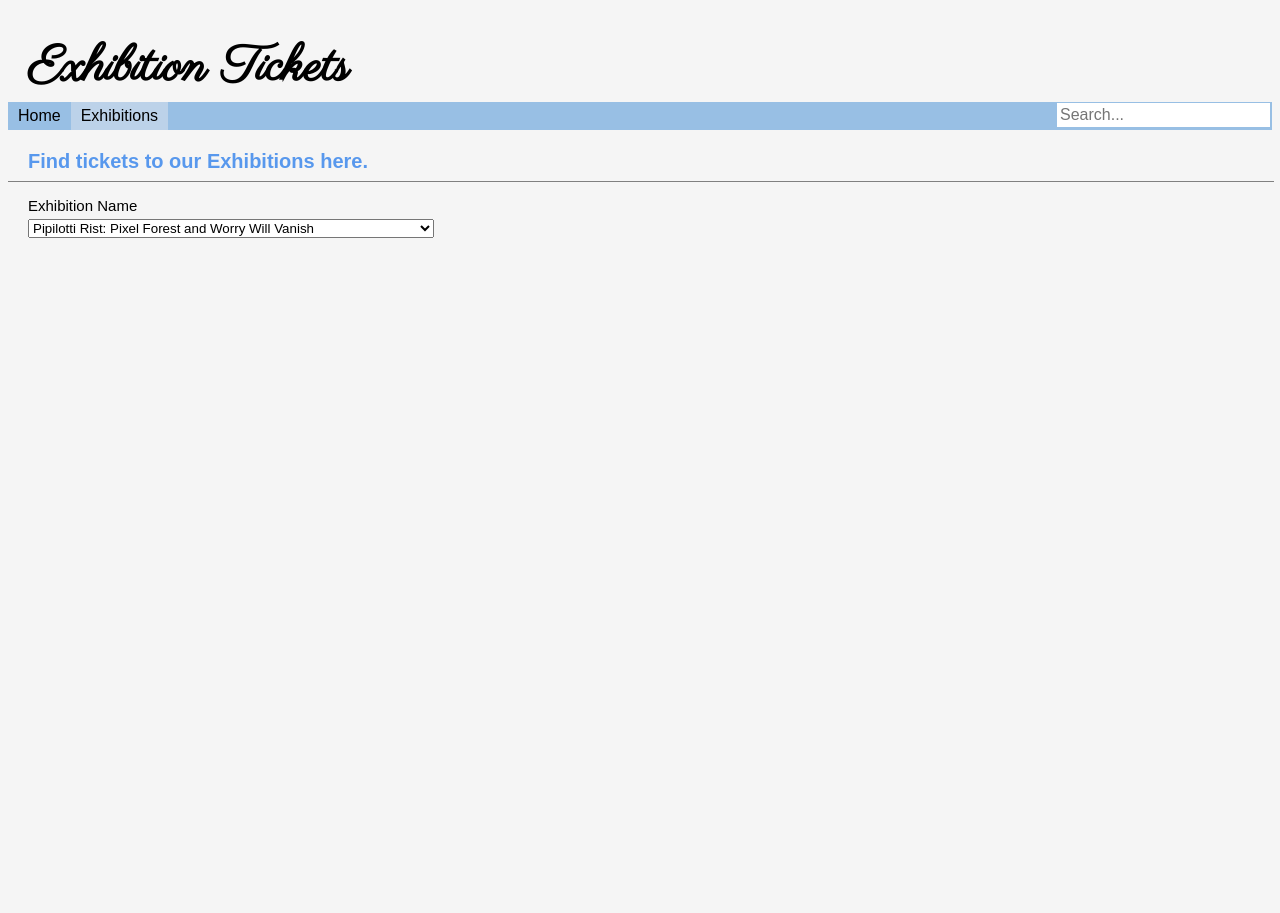
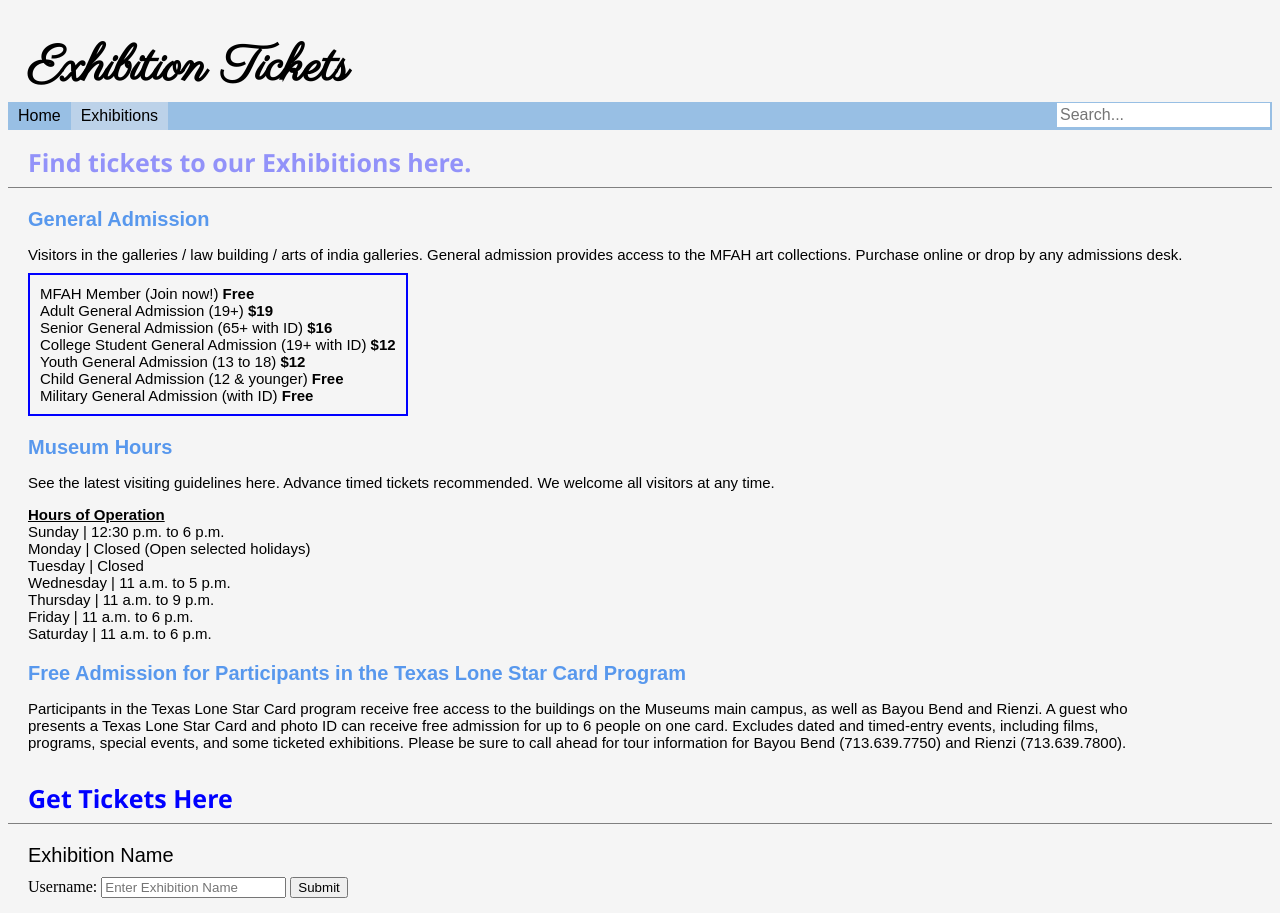
Before and after one commit to robertmonopoly/Art-Museum-Database-Website, a PHP site: page /html/exhib_tickets.html in a window 1280 px wide. Before the commit the page ends 238 px from the top, so only its background shows below. Run offline with PHP 8.4, Linux system fonts and the light colour scheme.

Commit message:
tickets page

```diff
--- a/html/exhib_tickets.html
+++ b/html/exhib_tickets.html
@@ -5,6 +5,37 @@
 <link rel="stylesheet"
   href="https://fonts.googleapis.com/css?family=Parisienne">
 <title>Exhibition Tickets</title>
+<meta name="viewport" content="width=device-width, initial-scale=1">
+<style>
+* {
+  box-sizing: border-box;
+}
+
+/* Create three equal columns that floats next to each other */
+.column {
+  float: left;
+  width: 50%;
+  padding-top: 10px;
+  padding-bottom: 0px;
+  padding-left: 0px;
+  padding-right: 10px;
+  margin-bottom:0px;
+}
+
+/* Clear floats after the columns */
+.row:after {
+  content: "";
+  display: table;
+  clear: both;
+}
+
+/* Responsive layout - makes the three columns stack on top of each other instead of next to each other */
+@media screen and (max-width: 600px) {
+  .column {
+    width: 100%;
+  }
+}
+</style>
 </head>
 <body>
     <h1>Exhibition Tickets</h1>
@@ -17,37 +48,75 @@
       </ul>
       <p></p>
 
-    <h3 style="padding-left:20px">Find tickets to our Exhibitions here.</h3>
+    <h2 class = "blink" style="color:blue; font-size: 25px;">Find tickets to our Exhibitions here.</h2>
     <hr width="100%" color= "grey" size="0.5px" padding="0"/>
+
+    <h3 style="padding-left:20px"> General Admission</h3>
+    <p style="padding-left:20px; margin-bottom: 10px;">Visitors in the galleries / law building / arts of india galleries. General admission provides access to the MFAH art collections. Purchase online or drop by any admissions desk.</p>
+
+  <div class = "boxed">
+    <p style=" margin-top: 0%;">MFAH Member (Join now!)<b> Free</b><br>
+      Adult General Admission (19+) 	<b>   $19</b><br>
+      Senior General Admission (65+ with ID) 	<b>   $16</b><br>
+      College Student General Admission (19+ with ID)	<b>   $12</b><br>
+      Youth General Admission (13 to 18)	<b>   $12</b><br>
+      Child General Admission (12 & younger)	<b>   Free</b><br>
+      Military General Admission (with ID)	<b>   Free</b><br>
+      </p>
+      </div>
 
 
 
-    <p style="padding-left:20px">Exhibition Name</p>
-    <form style="padding-left:20px; padding-top:  5px;">
-    <select name="menu1" id="menu1">
-      <option value="http://www.espn.com">Pipilotti Rist: Pixel Forest and Worry Will Vanish</option>
-      <option value="http://www.cnn.com">None Whatsoever: Zen Paintings from the Gitter-Yelen Collection</option>
-      <option value="http://www.abcnews.com">Portrait of Courage: Gentileschi, Wiley, and the Story of Judith</option>
-      <option value="http://www.cbsnews.com">Golden Worlds: The Portable Universe of Indigenous Colombia</option>
-      </select>
-    </form>
-      <script type="text/javascript">
-       var urlmenu = document.getElementById( 'menu1' );
-       urlmenu.onchange = function() {
-            window.open( this.options[ this.selectedIndex ].value );
-       };
-      </script>
+    <h3 style="padding-left:20px">Museum Hours</h3>
+    <p style="padding-left:20px">See the latest visiting guidelines here. Advance timed tickets recommended. We welcome all visitors at any time.
+    </p>
+
+    <p style="padding-left:20px">
+    <b><u>Hours of Operation</u></b><br>
+    Sunday | 12:30 p.m. to 6 p.m.<br>
+    Monday | Closed  (Open selected holidays)<br>
+    Tuesday | Closed<br>
+    Wednesday | 11 a.m. to 5 p.m.<br>
+    Thursday | 11 a.m. to 9 p.m.<br>
+    Friday | 11 a.m. to 6 p.m.<br>
+    Saturday | 11 a.m. to 6 p.m.<br>
+    </p>
+
+
+  <h3 style="padding-left:20px"> Free Admission for Participants in the Texas Lone Star Card Program </h3>
+  <p style="padding-left:20px; padding-right: 10%; margin-bottom: 30px;">Participants in the Texas Lone Star Card program receive free access to the buildings on the Museums main campus, as well as Bayou Bend and Rienzi. A guest who presents a Texas Lone Star Card and photo ID can receive free admission for up to 6 people on one card.
+
+  Excludes dated and timed-entry events, including films, programs, special events, and some ticketed exhibitions. Please be sure to call ahead for tour information for Bayou Bend (713.639.7750) and Rienzi (713.639.7800). </p>
 
 
 
+ <h2 style="color:blue; font-size: 25px;">Get Tickets Here</h2>
+ <hr width="100%" color= "grey" size="0.5px" padding="0"/>
+  <p style=" font-size:20px;padding-left:20px; margin-bottom:10px;">Exhibition Name</p>
+
+  <article class="regular">
 
 
+    <label for="tbuser" style="padding-left:20px">Username:</label>
+    <input type="text" id="tbuser" placeholder="Enter Exhibition Name" maxlength="500">
+    <input type ="button" id ="btn1" value="Submit">
+    <p class ="output" id="output1"></p>
 
+  </article>
 
+  <script>
+    const txt1 = document.getElementById('tbuser');
+    const btn1 = document.getElementById('btn1');
+    const out1 = document.getElementById('output1');
 
+    function fun1()
+    {
+      out1.innerHTML = txt1.value;
+    }
 
+    btn1.addEventListener('click', fun1);
 
-
+  </script>
 
 
 
--- a/mainCSS.css
+++ b/mainCSS.css
@@ -199,3 +199,21 @@
   margin: 0 1.5%;
   width: 30%;
 }
+
+.blink {
+  animation: blinker 2s linear infinite;
+  color: rgb(38, 0, 255);
+
+}
+@keyframes blinker {
+50% {
+ opacity: 0;
+ }
+}
+
+.boxed {
+  border: 2px solid blue ;
+  padding: 10px;
+  margin-left: 20px;
+  width:fit-content;
+}
```
Also changed, not shown: html/exhibitions.html (+2 -11 lines), img/visitors.jpg (added), 1 other file.
